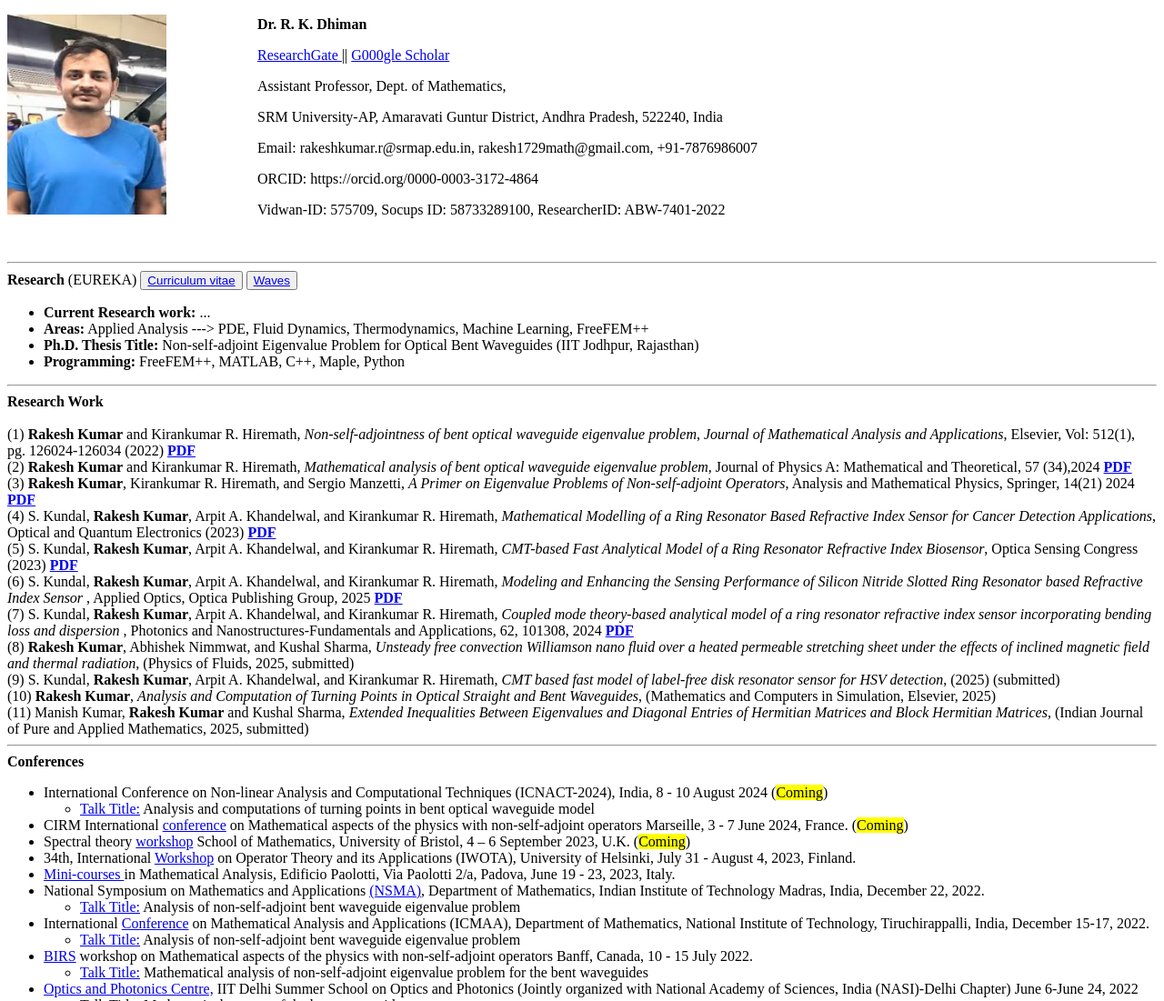
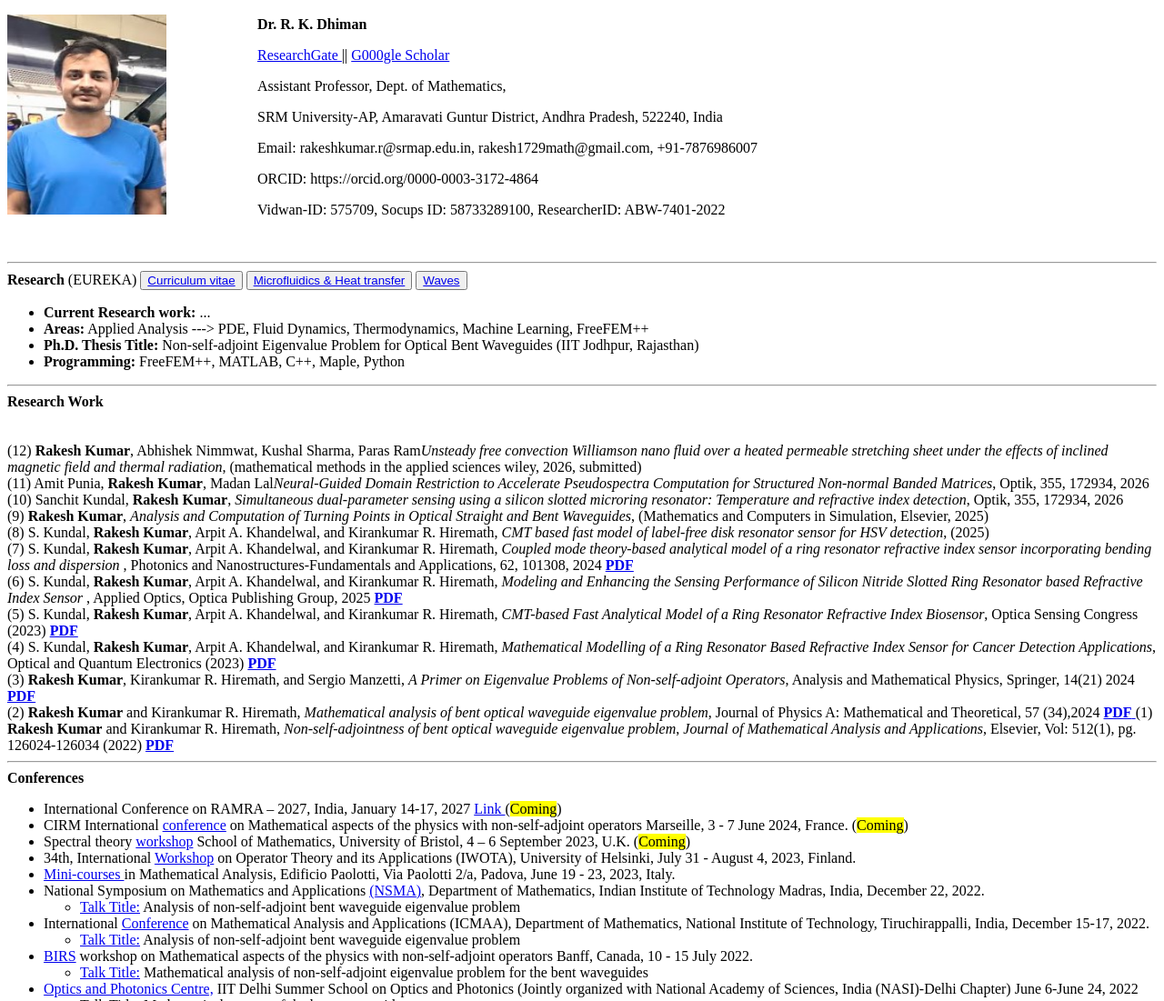
Before and after one commit to RakeshKRishipal/RakeshKRishipal.github.io, a plain HTML site: page index.html in a window 1280 px wide. Shown: the top 1101 px of the page at 91% size. Drawn offline with Linux system fonts and the light colour scheme.

Commit message:
Update index.html

```diff
--- a/index.html
+++ b/index.html
@@ -28,6 +28,8 @@
 <b>Research </b> (EUREKA)
        <button> <a href="https://drive.google.com/file/d/17-FaLtNK9akUM8SWaLBepvI5Kk5pMlhy/view?usp=sharing" target="_blank">
             Curriculum vitae</a></button>
+        <button> <a href="https://drive.google.com/file/d/1lHJ14WDaG8KvGyryiOlOwlunCi_ih_W3/view?usp=sharing" target="_blank">
+            Microfluidics & Heat transfer</a></button>
            <button> <a href="https://drive.google.com/file/d/17-FaLtNK9akUM8SWaLBepvI5Kk5pMlhy/view?usp=sharing" target="_blank"> Waves </a></button>
     <ul>
 
@@ -43,49 +45,44 @@
     </ul>
      <hr>
     <b>Research Work</b><br><br>
-   (1) <b>Rakesh Kumar</b> and Kirankumar R. Hiremath, <i>Non-self-adjointness of bent optical waveguide eigenvalue problem</i>,
-   <i>Journal of Mathematical Analysis and Applications</i>, Elsevier,  Vol: 512(1), pg. 126024-126034 (2022) <a href="https://www.researchgate.net/publication/358002765_Non-self-adjointness_of_bent_optical_waveguide_eigenvalue_problem" target="_blank">
-            <b>PDF</b></a>
+        <br>(12)  <b>Rakesh Kumar</b>, Abhishek Nimmwat, Kushal Sharma, Paras Ram<i>Unsteady free convection Williamson nano fluid over a heated permeable stretching sheet under the effects of inclined magnetic field and thermal radiation</i>,
+   (mathematical methods in the applied sciences wiley, 2026, submitted)
+      <br>(11) Amit Punia, <b>Rakesh Kumar</b>, Madan Lal<i>Neural-Guided Domain Restriction to Accelerate Pseudospectra Computation for Structured Non-normal Banded Matrices</i>,
+   Optik, 355, 172934, 2026
+        <br>(10) Sanchit Kundal, <b>Rakesh Kumar</b>, <i>Simultaneous dual-parameter sensing using a silicon slotted microring resonator: Temperature and refractive index detection</i>,
+   Optik, 355, 172934, 2026
 
-   <br>(2) <b>Rakesh Kumar</b> and Kirankumar R. Hiremath, <i>Mathematical analysis of bent optical waveguide eigenvalue problem</i>, Journal of Physics A: Mathematical and Theoretical, 57 (34),2024 <a href="https://iopscience.iop.org/article/10.1088/1751-8121/ad6aaf" target="_blank">
-            <b>PDF</b> </a>
+         <br>(9) <b>Rakesh Kumar</b>, <i>  Analysis and Computation of Turning Points in Optical Straight and Bent Waveguides</i>, (Mathematics and Computers in
+Simulation, Elsevier, 2025)
 
-   <br>(3) <b>Rakesh Kumar</b>, Kirankumar R. Hiremath, and Sergio Manzetti, <i>A Primer on Eigenvalue Problems of Non-self-adjoint Operators</i>, Analysis and Mathematical Physics, Springer, 14(21)
-    2024 <a href="https://link.springer.com/article/10.1007/s13324-024-00881-7#:~:text=Typical%20examples%20of%20non%2Dself,circumstances%2C%20results%20in%20solutions%20with" target="_blank">
-            <b>PDF</b> </a>
+             <br>(8) S. Kundal, <b>Rakesh Kumar</b>, Arpit A. Khandelwal, and Kirankumar R. Hiremath, <i>CMT based fast model of label-free disk resonator sensor for HSV detection</i>, (2025)
+
+            <br>(7) S. Kundal, <b>Rakesh Kumar</b>, Arpit A. Khandelwal, and Kirankumar R. Hiremath, <i>Coupled mode theory-based analytical model of a ring resonator refractive index sensor incorporating bending loss and dispersion </i>,
+    Photonics and Nanostructures-Fundamentals and Applications, 62, 101308, 2024  <a href="https://www.sciencedirect.com/science/article/pii/S156944102400083X" target="_blank"><b>PDF</b></a>
+
+      <br>(6) S. Kundal, <b>Rakesh Kumar</b>, Arpit A. Khandelwal, and Kirankumar R. Hiremath, <i>Modeling and Enhancing the Sensing Performance of Silicon Nitride Slotted Ring Resonator based Refractive Index Sensor </i>,
+    Applied Optics, Optica Publishing Group, 2025  <a href="https://opg.optica.org/ao/abstract.cfm?doi=10.1364/AO.563858" target="_blank"><b>PDF</b></a>
+
+ <br>(5) S. Kundal, <b>Rakesh Kumar</b>, Arpit A. Khandelwal, and Kirankumar R. Hiremath, <i> CMT-based Fast Analytical Model of a Ring Resonator Refractive Index Biosensor</i>, Optica Sensing Congress (2023)
+   <a href="https://opg.optica.org/abstract.cfm?uri=Sensors-2023-STu5C.6" target="_blank"><b>PDF</b></a>
 
    <br>(4) S. Kundal, <b>Rakesh Kumar</b>, Arpit A. Khandelwal, and Kirankumar R. Hiremath, <i>Mathematical Modelling of a Ring Resonator Based Refractive Index
 Sensor for Cancer Detection Applications</i>, Optical and Quantum Electronics (2023) <a href="https://link.springer.com/article/10.1007/s11082-023-05278-7" target="_blank">
             <b>PDF</b> </a>
 
-    <br>(5) S. Kundal, <b>Rakesh Kumar</b>, Arpit A. Khandelwal, and Kirankumar R. Hiremath, <i> CMT-based Fast Analytical Model of a Ring Resonator Refractive Index Biosensor</i>, Optica Sensing Congress (2023)
-   <a href="https://opg.optica.org/abstract.cfm?uri=Sensors-2023-STu5C.6" target="_blank"><b>PDF</b></a>
-
-       <br>(6) S. Kundal, <b>Rakesh Kumar</b>, Arpit A. Khandelwal, and Kirankumar R. Hiremath, <i>Modeling and Enhancing the Sensing Performance of Silicon Nitride Slotted Ring Resonator based Refractive Index Sensor </i>,
-    Applied Optics, Optica Publishing Group, 2025  <a href="https://opg.optica.org/ao/abstract.cfm?doi=10.1364/AO.563858" target="_blank"><b>PDF</b></a>
-
-      <br>(7) S. Kundal, <b>Rakesh Kumar</b>, Arpit A. Khandelwal, and Kirankumar R. Hiremath, <i>Coupled mode theory-based analytical model of a ring resonator refractive index sensor incorporating bending loss and dispersion </i>,
-    Photonics and Nanostructures-Fundamentals and Applications, 62, 101308, 2024  <a href="https://www.sciencedirect.com/science/article/pii/S156944102400083X" target="_blank"><b>PDF</b></a>
-
-         <br>(8) <b>Rakesh Kumar</b>, Abhishek Nimmwat, and Kushal Sharma, <i>Unsteady free convection Williamson nano fluid over a heated permeable stretching sheet under the effects of inclined magnetic field and thermal radiation</i>,
-   (Physics of Fluids, 2025, submitted)
-
-       <br>(9) S. Kundal, <b>Rakesh Kumar</b>, Arpit A. Khandelwal, and Kirankumar R. Hiremath, <i>CMT based fast model of label-free disk resonator sensor for HSV detection</i>, (2025) (submitted)
-
-       <br>(10) <b>Rakesh Kumar</b>, <i>  Analysis and Computation of Turning Points in Optical Straight and Bent Waveguides</i>, (Mathematics and Computers in
-Simulation, Elsevier, 2025)
-
-   <br>(11) Manish Kumar, <b>Rakesh Kumar</b> and Kushal Sharma, <i>Extended Inequalities Between Eigenvalues and Diagonal Entries of Hermitian Matrices and Block Hermitian Matrices</i>, (Indian Journal of Pure and Applied Mathematics, 2025, submitted)
+      <br>(3) <b>Rakesh Kumar</b>, Kirankumar R. Hiremath, and Sergio Manzetti, <i>A Primer on Eigenvalue Problems of Non-self-adjoint Operators</i>, Analysis and Mathematical Physics, Springer, 14(21)
+    2024 <a href="https://link.springer.com/article/10.1007/s13324-024-00881-7#:~:text=Typical%20examples%20of%20non%2Dself,circumstances%2C%20results%20in%20solutions%20with" target="_blank">
+            <b>PDF</b> </a>
+      <br>(2) <b>Rakesh Kumar</b> and Kirankumar R. Hiremath, <i>Mathematical analysis of bent optical waveguide eigenvalue problem</i>, Journal of Physics A: Mathematical and Theoretical, 57 (34),2024 <a href="https://iopscience.iop.org/article/10.1088/1751-8121/ad6aaf" target="_blank">
+            <b>PDF</b> </a>
+   (1) <b>Rakesh Kumar</b> and Kirankumar R. Hiremath, <i>Non-self-adjointness of bent optical waveguide eigenvalue problem</i>,
+   <i>Journal of Mathematical Analysis and Applications</i>, Elsevier,  Vol: 512(1), pg. 126024-126034 (2022) <a href="https://www.researchgate.net/publication/358002765_Non-self-adjointness_of_bent_optical_waveguide_eigenvalue_problem" target="_blank">
+            <b>PDF</b></a>
 
    <hr>
     <b>Conferences</b>
     <ul>
-      <li> International Conference on Non-linear Analysis and Computational Techniques (ICNACT-2024), India, 8 - 10 August 2024 (<mark class="red">Coming</mark>)
-               <ul>
-
-                  <li><a href="https://vitbhopal.ac.in/icnact-2024/" target="_blank">
-                    Talk Title:</a> Analysis and computations of turning points in bent optical waveguide model </li>
-             </ul>
+      <li> International Conference on RAMRA – 2027, India, January 14-17, 2027 <a href="https://events.srmap.edu.in/event/international-conference-on-ramra-2027/" target="_blank"> Link </a>(<mark class="red">Coming</mark>)
 
        <li> CIRM International <a href="http://nsa.fjfi.cvut.cz/CIRM2024/" target="_blank">
             conference</a> on Mathematical aspects of the physics with non-self-adjoint operators Marseille, 3 - 7 June 2024, France. (<mark class="red">Coming</mark>)
```
